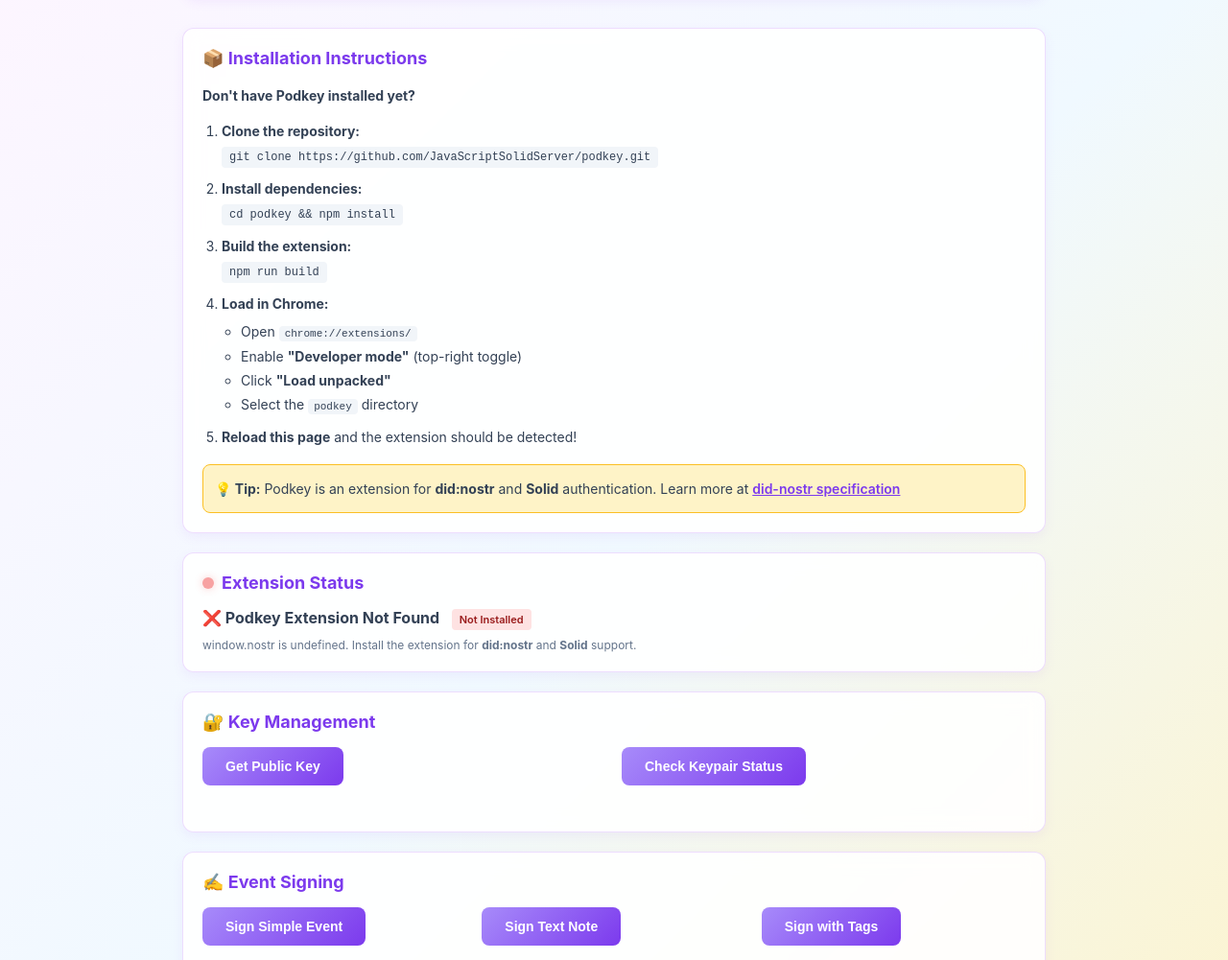
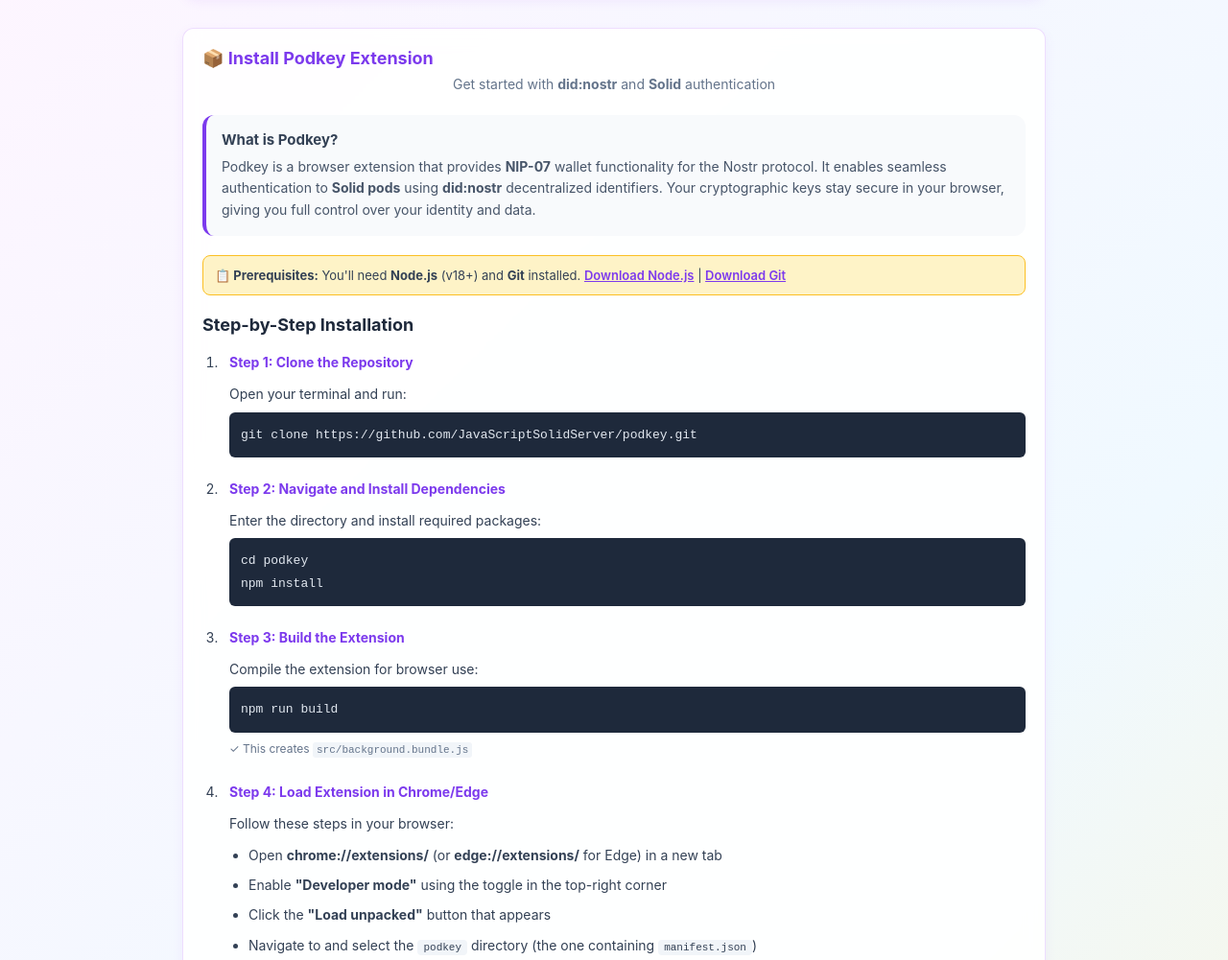
Before and after one commit to JavaScriptSolidServer/podkey, a browser extension: page test-page/index.html in a window 1280 px wide. Shown: the part 163-1164 px from the top of the page at 96% size. Drawn offline with Linux system fonts and the light colour scheme.

Commit message:
Improve installation guide on test page with comprehensive step-by-step instructions

```diff
--- a/test-page/index.html
+++ b/test-page/index.html
@@ -226,107 +226,162 @@
       </div>
 
       <div class="status-card" id="installationCard" style="display: none">
-        <h2>📦 Installation Instructions</h2>
+        <div style="text-align: center; margin-bottom: 24px">
+          <h2 style="margin-bottom: 8px">📦 Install Podkey Extension</h2>
+          <p style="color: #64748b; font-size: 14px">
+            Get started with <strong>did:nostr</strong> and <strong>Solid</strong> authentication
+          </p>
+        </div>
+
+        <div style="background: #f8fafc; padding: 16px; border-radius: 12px; margin-bottom: 20px; border-left: 4px solid #7c3aed">
+          <p style="margin-bottom: 8px; font-size: 15px">
+            <strong>What is Podkey?</strong>
+          </p>
+          <p style="font-size: 14px; color: #475569; line-height: 1.6">
+            Podkey is a browser extension that provides <strong>NIP-07</strong> wallet functionality for the Nostr protocol.
+            It enables seamless authentication to <strong>Solid pods</strong> using <strong>did:nostr</strong> decentralized identifiers.
+            Your cryptographic keys stay secure in your browser, giving you full control over your identity and data.
+          </p>
+        </div>
+
+        <div style="background: #fef3c7; padding: 12px; border-radius: 8px; margin-bottom: 20px; border: 1px solid #fbbf24">
+          <p style="margin: 0; font-size: 13px">
+            <strong>📋 Prerequisites:</strong> You'll need <strong>Node.js</strong> (v18+) and <strong>Git</strong> installed.
+            <a href="https://nodejs.org/" target="_blank" style="color: #7c3aed; font-weight: 600">Download Node.js</a> |
+            <a href="https://git-scm.com/" target="_blank" style="color: #7c3aed; font-weight: 600">Download Git</a>
+          </p>
+        </div>
+
+        <h3 style="margin-bottom: 16px; font-size: 18px; color: #1e293b">Step-by-Step Installation</h3>
         <div style="line-height: 1.8; font-size: 14px">
-          <p><strong>Don't have Podkey installed yet?</strong></p>
-          <ol style="margin-left: 20px; margin-top: 12px">
-            <li style="margin-bottom: 8px">
-              <strong>Clone the repository:</strong><br />
+          <ol style="margin-left: 20px; margin-top: 12px; counter-reset: step-counter">
+            <li style="margin-bottom: 20px; padding-left: 8px">
+              <strong style="color: #7c3aed">Step 1: Clone the Repository</strong><br />
+              <div style="margin-top: 8px; margin-bottom: 4px">Open your terminal and run:</div>
               <code
                 style="
-                  background: #f1f5f9;
-                  padding: 4px 8px;
-                  border-radius: 4px;
-                  font-size: 12px;
+                  display: block;
+                  background: #1e293b;
+                  color: #e2e8f0;
+                  padding: 12px;
+                  border-radius: 6px;
+                  font-size: 13px;
+                  font-family: 'Courier New', monospace;
+                  margin-top: 6px;
+                  overflow-x: auto;
                 "
               >
                 git clone https://github.com/JavaScriptSolidServer/podkey.git
               </code>
             </li>
-            <li style="margin-bottom: 8px">
-              <strong>Install dependencies:</strong><br />
+            <li style="margin-bottom: 20px; padding-left: 8px">
+              <strong style="color: #7c3aed">Step 2: Navigate and Install Dependencies</strong><br />
+              <div style="margin-top: 8px; margin-bottom: 4px">Enter the directory and install required packages:</div>
               <code
                 style="
-                  background: #f1f5f9;
-                  padding: 4px 8px;
-                  border-radius: 4px;
-                  font-size: 12px;
+                  display: block;
+                  background: #1e293b;
+                  color: #e2e8f0;
+                  padding: 12px;
+                  border-radius: 6px;
+                  font-size: 13px;
+                  font-family: 'Courier New', monospace;
+                  margin-top: 6px;
+                  overflow-x: auto;
                 "
               >
-                cd podkey && npm install
+                cd podkey<br />
+                npm install
               </code>
             </li>
-            <li style="margin-bottom: 8px">
-              <strong>Build the extension:</strong><br />
+            <li style="margin-bottom: 20px; padding-left: 8px">
+              <strong style="color: #7c3aed">Step 3: Build the Extension</strong><br />
+              <div style="margin-top: 8px; margin-bottom: 4px">Compile the extension for browser use:</div>
               <code
                 style="
-                  background: #f1f5f9;
-                  padding: 4px 8px;
-                  border-radius: 4px;
-                  font-size: 12px;
+                  display: block;
+                  background: #1e293b;
+                  color: #e2e8f0;
+                  padding: 12px;
+                  border-radius: 6px;
+                  font-size: 13px;
+                  font-family: 'Courier New', monospace;
+                  margin-top: 6px;
+                  overflow-x: auto;
                 "
               >
                 npm run build
               </code>
+              <div style="margin-top: 6px; font-size: 12px; color: #64748b">
+                ✓ This creates <code style="background: #f1f5f9; padding: 2px 4px; border-radius: 3px; font-size: 11px">src/background.bundle.js</code>
+              </div>
             </li>
-            <li style="margin-bottom: 8px">
-              <strong>Load in Chrome:</strong>
-              <ul style="margin-left: 20px; margin-top: 4px">
-                <li>
-                  Open
-                  <code
-                    style="
-                      background: #f1f5f9;
-                      padding: 2px 6px;
-                      border-radius: 4px;
-                      font-size: 11px;
-                    "
-                    >chrome://extensions/</code
-                  >
+            <li style="margin-bottom: 20px; padding-left: 8px">
+              <strong style="color: #7c3aed">Step 4: Load Extension in Chrome/Edge</strong><br />
+              <div style="margin-top: 8px; margin-bottom: 8px">Follow these steps in your browser:</div>
+              <ul style="margin-left: 20px; margin-top: 4px; list-style-type: disc">
+                <li style="margin-bottom: 6px">
+                  Open <strong>chrome://extensions/</strong> (or <strong>edge://extensions/</strong> for Edge) in a new tab
                 </li>
-                <li>
-                  Enable <strong>"Developer mode"</strong> (top-right toggle)
+                <li style="margin-bottom: 6px">
+                  Enable <strong>"Developer mode"</strong> using the toggle in the top-right corner
                 </li>
-                <li>Click <strong>"Load unpacked"</strong></li>
-                <li>
-                  Select the
-                  <code
-                    style="
-                      background: #f1f5f9;
-                      padding: 2px 6px;
-                      border-radius: 4px;
-                      font-size: 11px;
-                    "
-                    >podkey</code
-                  >
-                  directory
+                <li style="margin-bottom: 6px">
+                  Click the <strong>"Load unpacked"</strong> button that appears
+                </li>
+                <li style="margin-bottom: 6px">
+                  Navigate to and select the <code style="background: #f1f5f9; padding: 2px 6px; border-radius: 4px; font-size: 11px">podkey</code> directory
+                  (the one containing <code style="background: #f1f5f9; padding: 2px 6px; border-radius: 4px; font-size: 11px">manifest.json</code>)
                 </li>
               </ul>
             </li>
-            <li>
-              <strong>Reload this page</strong> and the extension should be
-              detected!
+            <li style="margin-bottom: 20px; padding-left: 8px">
+              <strong style="color: #7c3aed">Step 5: Verify Installation</strong><br />
+              <div style="margin-top: 8px">
+                <strong>Reload this page</strong> (F5 or Ctrl+R) and the extension should be detected!
+                You'll see a green checkmark above and can start testing Podkey's features.
+              </div>
             </li>
           </ol>
-          <p
-            style="
-              margin-top: 16px;
-              padding: 12px;
-              background: #fef3c7;
-              border-radius: 8px;
-              border: 1px solid #fbbf24;
-            "
-          >
-            <strong>💡 Tip:</strong> Podkey is an extension for
-            <strong>did:nostr</strong> and
-            <strong>Solid</strong> authentication. Learn more at
-            <a
-              href="https://nostrcg.github.io/did-nostr/"
-              target="_blank"
-              style="color: #7c3aed; font-weight: 600"
-              >did-nostr specification</a
-            >
-          </p>
+
+          <div style="background: #ecfdf5; padding: 16px; border-radius: 8px; margin-top: 24px; border: 1px solid #10b981">
+            <p style="margin: 0 0 8px 0; font-size: 14px">
+              <strong>✅ First Time Setup:</strong> After installation, click the Podkey extension icon in your browser toolbar
+              to generate or import your first keypair. This creates your <strong>did:nostr</strong> identity!
+            </p>
+          </div>
+
+          <div style="background: #fef3c7; padding: 16px; border-radius: 8px; margin-top: 16px; border: 1px solid #fbbf24">
+            <p style="margin: 0 0 12px 0; font-size: 14px">
+              <strong>💡 Learn More:</strong>
+            </p>
+            <ul style="margin: 0; padding-left: 20px; font-size: 13px; line-height: 1.8">
+              <li>
+                <a href="https://github.com/JavaScriptSolidServer/podkey" target="_blank" style="color: #7c3aed; font-weight: 600">📚 GitHub Repository</a> - Source code and documentation
+              </li>
+              <li>
+                <a href="https://nostrcg.github.io/did-nostr/" target="_blank" style="color: #7c3aed; font-weight: 600">🔗 did:nostr Specification</a> - Learn about Nostr DIDs
+              </li>
+              <li>
+                <a href="https://solidproject.org/" target="_blank" style="color: #7c3aed; font-weight: 600">🌐 Solid Project</a> - Decentralized web platform
+              </li>
+              <li>
+                <a href="https://github.com/nostr-protocol/nips/blob/master/07.md" target="_blank" style="color: #7c3aed; font-weight: 600">📖 NIP-07 Specification</a> - Nostr wallet standard
+              </li>
+            </ul>
+          </div>
+
+          <div style="background: #fee2e2; padding: 16px; border-radius: 8px; margin-top: 16px; border: 1px solid #ef4444">
+            <p style="margin: 0 0 8px 0; font-size: 14px">
+              <strong>🔧 Troubleshooting:</strong>
+            </p>
+            <ul style="margin: 0; padding-left: 20px; font-size: 13px; line-height: 1.8">
+              <li><strong>Extension not detected?</strong> Make sure you reloaded this page after installation</li>
+              <li><strong>Build errors?</strong> Ensure Node.js v18+ is installed: <code style="background: #f1f5f9; padding: 2px 4px; border-radius: 3px; font-size: 11px">node --version</code></li>
+              <li><strong>Can't find "Load unpacked"?</strong> Developer mode must be enabled first</li>
+              <li><strong>Extension icon not showing?</strong> Check chrome://extensions/ to ensure it's enabled</li>
+            </ul>
+          </div>
         </div>
       </div>
 
```
